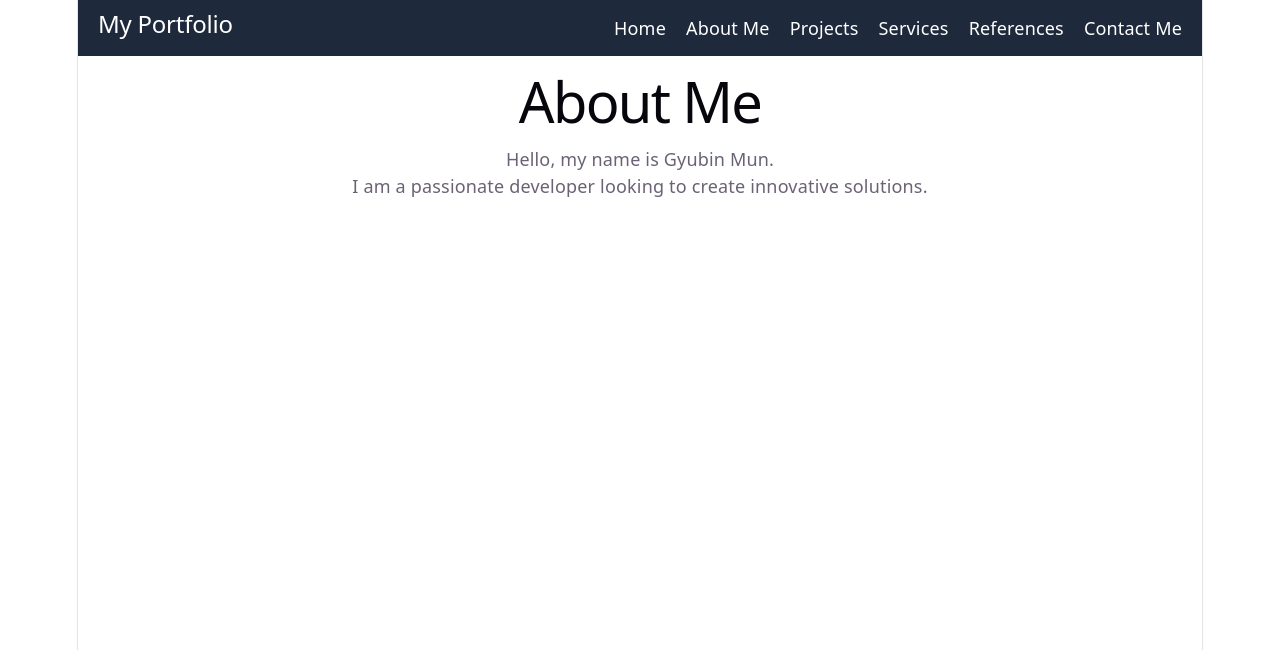
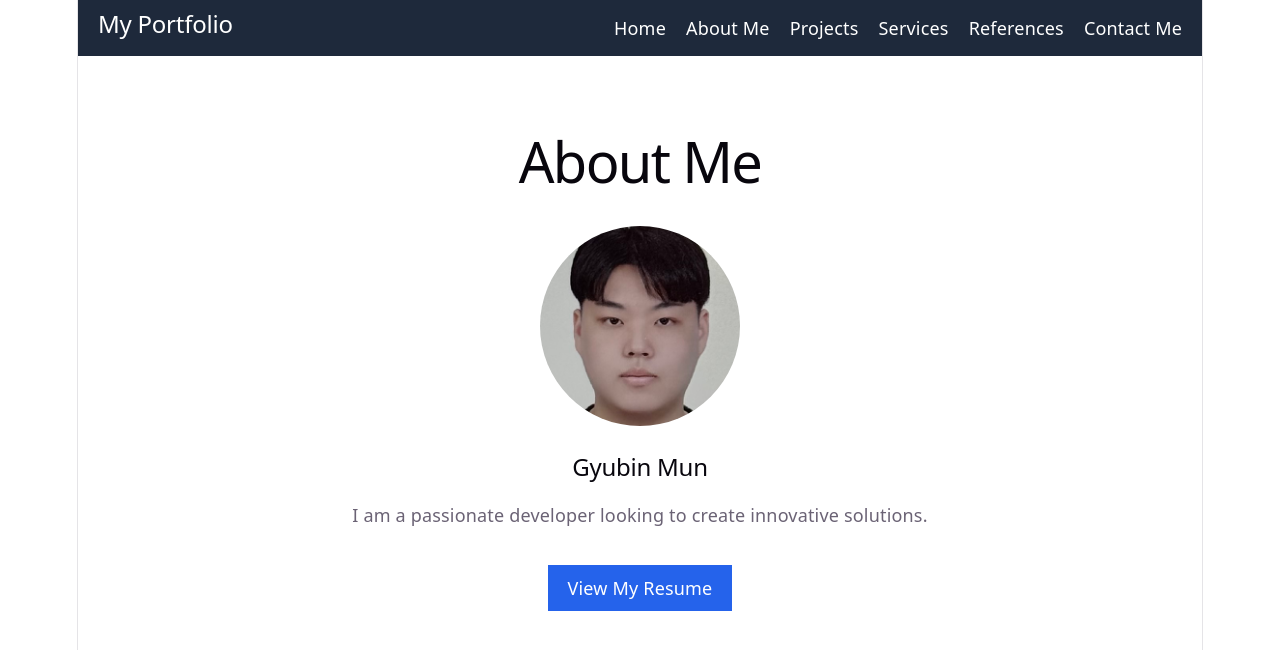
Before and after one commit to 19-71309590/COMP229_F2026.004-React, a React app in the folder frontend/: page /about in a window 1280 px wide. Shown: the top 650 px of the page. Built offline with nearby package versions, Linux system fonts and the light colour scheme; the HTML template or start-up script is replaced by a standard one.

Commit message:
About me

```diff
--- a/frontend/src/App.css
+++ b/frontend/src/App.css
@@ -22,3 +22,32 @@
   border: none;
   cursor: pointer;
 }
+
+.about {
+  width: 70%;
+  margin: 60px auto;
+  text-align: center;
+}
+
+.profile-image {
+  width: 200px;
+  height: 200px;
+  margin: 20px 0;
+  border-radius: 50%;
+  object-fit: cover;
+}
+
+.about p {
+  max-width: 600px;
+  margin: 20px auto;
+  line-height: 1.6;
+}
+
+.resume-link {
+  display: inline-block;
+  margin-top: 15px;
+  padding: 10px 20px;
+  background-color: #2563eb;
+  color: white;
+  text-decoration: none;
+}
--- a/frontend/src/pages/About.jsx
+++ b/frontend/src/pages/About.jsx
@@ -2,8 +2,22 @@ function About() {
   return (
     <div className="about">
       <h1>About Me</h1>
-      <p>Hello, my name is Gyubin Mun.</p>
+
+      <img
+        className="profile-image"
+        src="profile.png"
+        alt="Profile Image"
+      />
+
+      <h2>Gyubin Mun</h2>
+
       <p>I am a passionate developer looking to create innovative solutions.</p>
+    <a className="resume-link"
+        href="resume.pdf"
+        target="_blank"
+    >
+      View My Resume
+    </a>
     </div>
   );
 }
```
Also changed, not shown: frontend/public/profile.png (added), 1 other file (tests, documents, lock files or other folders).
